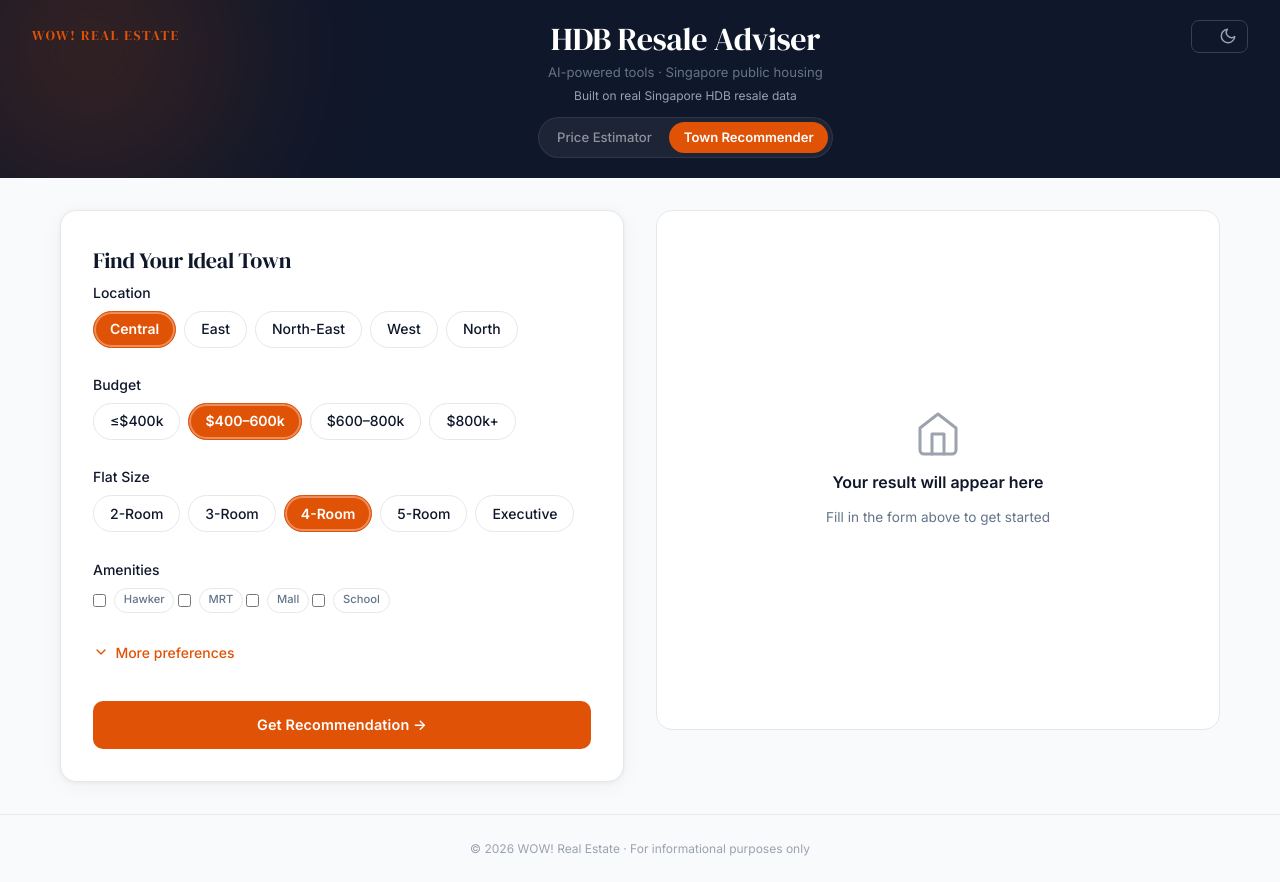
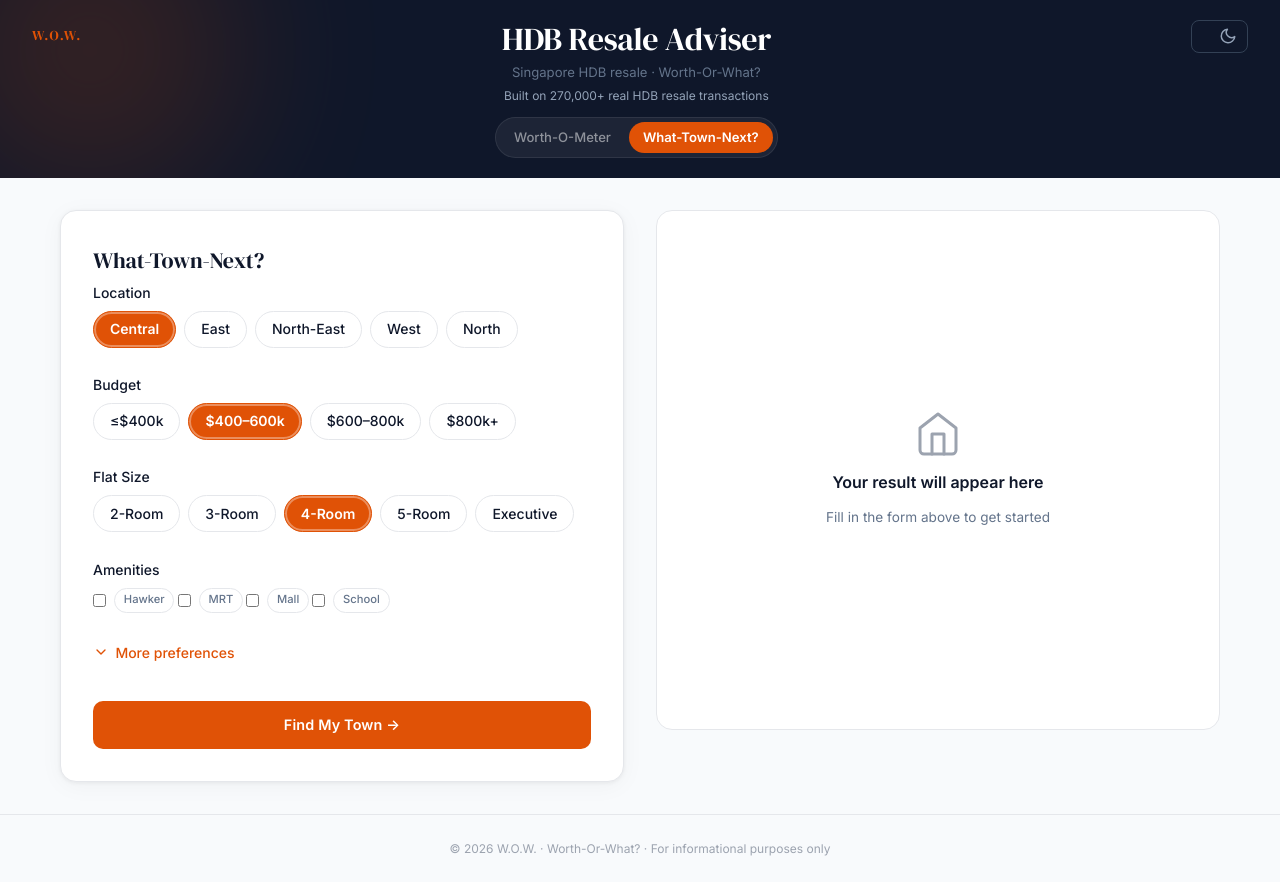
Before and after one commit to Lucas-sam93/HDB-Data-Sprint, a Flask app: page /recommender in a window 1280 px wide. Run offline with Flask 3, Linux system fonts and the light colour scheme.

Commit message:
Update titles and labels for consistency across the application; enhance range input styling

```diff
--- a/app/static/style.css
+++ b/app/static/style.css
@@ -566,6 +566,14 @@ input[type="range"]::-moz-range-thumb {
 }
 
 /* Reassurance + CTA */
+.result-wow-label {
+  font-size: 0.68rem;
+  font-weight: 600;
+  letter-spacing: 0.1em;
+  text-transform: uppercase;
+  color: var(--accent);
+  margin-bottom: 0.5rem;
+}
 .result-reassurance {
   color: var(--muted);
   font-size: 0.78rem;
--- a/app/templates/base.html
+++ b/app/templates/base.html
@@ -3,11 +3,11 @@
 <head>
   <meta charset="UTF-8" />
   <meta name="viewport" content="width=device-width, initial-scale=1.0" />
-  <title>{% block title %}WOW! Real Estate{% endblock %}</title>
+  <title>{% block title %}W.O.W. &mdash; Worth-Or-What?{% endblock %}</title>
   <link rel="preconnect" href="https://fonts.googleapis.com" />
   <link rel="preconnect" href="https://fonts.gstatic.com" crossorigin />
   <link href="https://fonts.googleapis.com/css2?family=DM+Serif+Display&family=Inter:wght@300;400;500;600;700;800&display=swap" rel="stylesheet" />
-  <link rel="stylesheet" href="{{ url_for('static', filename='style.css') }}?v=10" />
+  <link rel="stylesheet" href="{{ url_for('static', filename='style.css') }}?v=11" />
 </head>
 <body>
 
@@ -15,17 +15,17 @@
 
   <!-- ── Hero Bar ─────────────────────────────────────────── -->
   <header class="hero" role="banner">
-    <div class="hero-brand">WOW! Real Estate</div>
+    <div class="hero-brand">W.O.W.</div>
     <div class="hero-centre">
       <h1 class="hero-title">HDB Resale Adviser</h1>
-      <p class="hero-subtitle">AI-powered tools &middot; Singapore public housing</p>
-      <p class="hero-trust">Built on real Singapore HDB resale data</p>
+      <p class="hero-subtitle">Singapore HDB resale &middot; Worth-Or-What?</p>
+      <p class="hero-trust">Built on 270,000+ real HDB resale transactions</p>
       <nav class="hero-nav" aria-label="Tools">
         <a href="/" class="hero-nav-link{% if active_page == 'estimator' %} active{% endif %}">
-          Price Estimator
+          Worth-O-Meter
         </a>
         <a href="/recommender" class="hero-nav-link{% if active_page == 'recommender' %} active{% endif %}">
-          Town Recommender
+          What-Town-Next?
         </a>
       </nav>
     </div>
@@ -49,7 +49,7 @@
   {% block content %}{% endblock %}
 
   <footer class="footer">
-    &copy; 2026 WOW! Real Estate &middot; For informational purposes only
+    &copy; 2026 W.O.W. &middot; Worth-Or-What? &middot; For informational purposes only
   </footer>
 
   <script>
@@ -120,8 +120,8 @@
     btn.disabled = loading;
     btn.classList.toggle('loading', loading);
     btn.querySelector('.btn-label').textContent = loading
-      ? (btn.id === 'estimatorBtn' ? 'Estimating\u2026' : 'Finding\u2026')
-      : (btn.id === 'estimatorBtn' ? 'Re-estimate \u2192' : 'Get Recommendation \u2192');
+      ? (btn.id === 'estimatorBtn' ? 'Estimating\u2026' : 'Scouting\u2026')
+      : (btn.id === 'estimatorBtn' ? 'Re-estimate \u2192' : 'Scout Again \u2192');
     if (loading) {
       panel.classList.add('has-result', 'is-loading');
       document.getElementById('resultContent').style.display = 'none';
--- a/app/templates/recommender.html
+++ b/app/templates/recommender.html
@@ -1,5 +1,5 @@
 {% extends "base.html" %}
-{% block title %}Town Recommender &middot; WOW! Real Estate{% endblock %}
+{% block title %}What-Town-Next? &middot; W.O.W.{% endblock %}
 
 {% block content %}
   <!-- ── Two-column body ──────────────────────────────────── -->
@@ -10,7 +10,7 @@
 
       <!-- action/method retained for no-JS progressive enhancement -->
       <form class="card" id="recommenderForm" action="/recommend" method="POST" novalidate>
-        <h2 class="card-title">Find Your Ideal Town</h2>
+        <h2 class="card-title">What-Town-Next?</h2>
 
         <div class="form-grid">
 
@@ -149,7 +149,7 @@
 
         <button type="submit" class="btn-primary" id="recommenderBtn">
           <span class="btn-spinner" aria-hidden="true"></span>
-          <span class="btn-label">Get Recommendation &rarr;</span>
+          <span class="btn-label">Find My Town &rarr;</span>
         </button>
 
       </form>
@@ -246,7 +246,7 @@
     const ctaBtn        = document.getElementById('resultCtaBtn');
     const labelEl       = document.getElementById('resultLabel');
 
-    labelEl.textContent      = 'Your Best-Match Towns';
+    labelEl.textContent      = 'Your W.O.W. Factor Towns';
     priceEl.style.display    = 'none';
     rangeEl.style.display    = 'none';
     townDescEl.style.display = 'none';
@@ -257,6 +257,10 @@
     setTimeout(() => {
       chipsEl.innerHTML = '';
       if (data.rec_towns && data.rec_towns.length) {
+        const wowLabel = document.createElement('div');
+        wowLabel.className = 'result-wow-label';
+        wowLabel.textContent = 'W.O.W. Factor';
+        chipsEl.appendChild(wowLabel);
         const toTitle = s => s.toLowerCase().replace(/\b\w/g, c => c.toUpperCase());
         data.rec_towns.forEach((item, idx) => {
           const name  = typeof item === 'string' ? item : item.name;
@@ -278,13 +282,13 @@
     }, 300);
 
     setTimeout(() => {
-      reassuranceEl.textContent = 'Matched from real Singapore HDB resale data';
+      reassuranceEl.textContent = 'Matched from 270,000+ real HDB resale transactions';
       fadeInEl(reassuranceEl, 0);
     }, 500);
 
     setTimeout(() => {
-      ctaLabelEl.textContent = 'Want to estimate a price instead?';
-      ctaBtn.textContent     = 'Price Estimator \u2192';
+      ctaLabelEl.textContent = 'Want to check the price?';
+      ctaBtn.textContent     = 'Try Worth-O-Meter \u2192';
       ctaBtn.onclick = () => { window.location.href = '/'; };
       fadeInEl(dividerEl, 0);
       fadeInEl(ctaLabelEl, 50);
```
Also changed, not shown: app/templates/index.html (+5 -5 lines).
